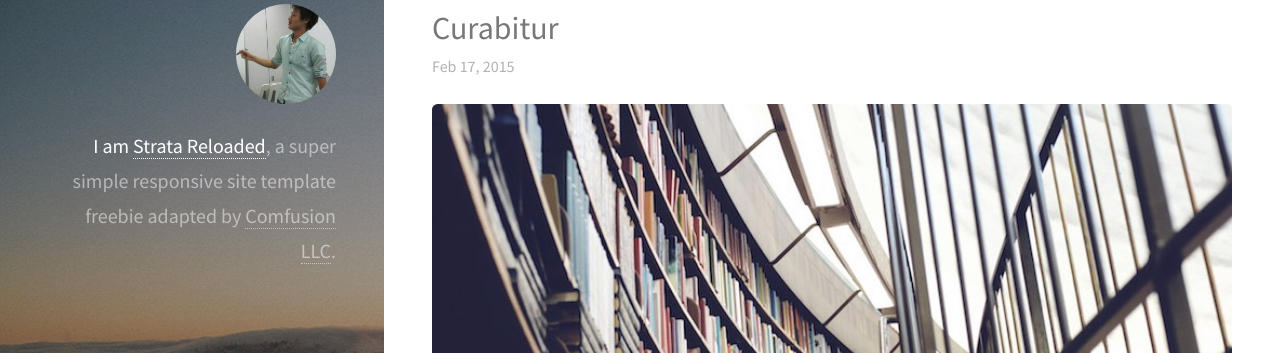
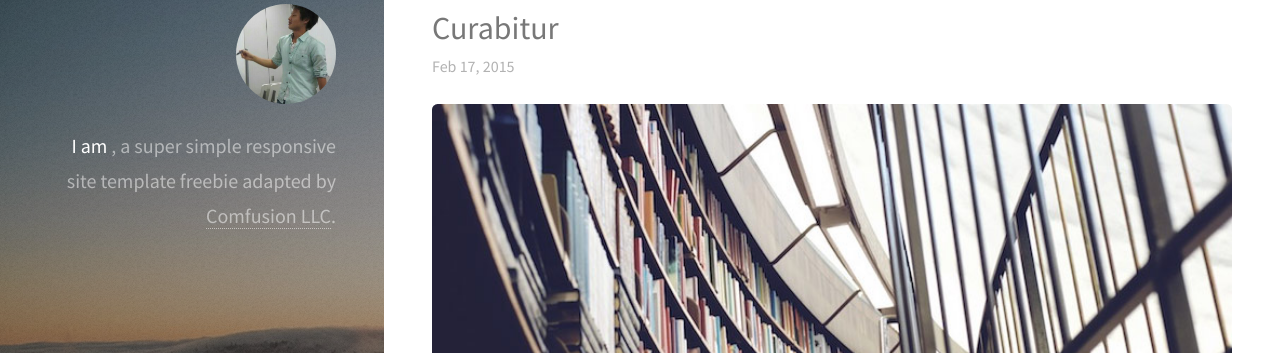
Before and after one commit to takagotch/page102, a Jekyll site: the page built from index.html, in a window 1280 px wide. Shown: the part 92-445 px from the top of the page. Built offline with Jekyll 4.4.1, drawn with Linux system fonts in a browser that asks for light colours; nearby versions of some CDN libraries; library files that are not in the unit come from our copies.

Commit message:
Update default.html

```diff
--- a/_layouts/default.html
+++ b/_layouts/default.html
@@ -26,7 +26,7 @@
 	<body id="top">
     <header id="header">
       <a href="{{ site.baseurl }}" class="image avatar"><img class="editable" src="https://takagotch.github.io/page102/images/avatar.jpg" alt="{{ site.author.name }}"></a>
-      <h1 class="editable"><strong>I am <a href="/">Strata Reloaded</a></strong>, a super simple<br>
+      <h1 class="editable"><strong>I am <a href="/">{{ author.name }}</a></strong>, a super simple<br>
       responsive site template freebie<br>
       adapted by <a href="http://comfusionllc.com">Comfusion LLC</a>.</h1>
     </header>
```
